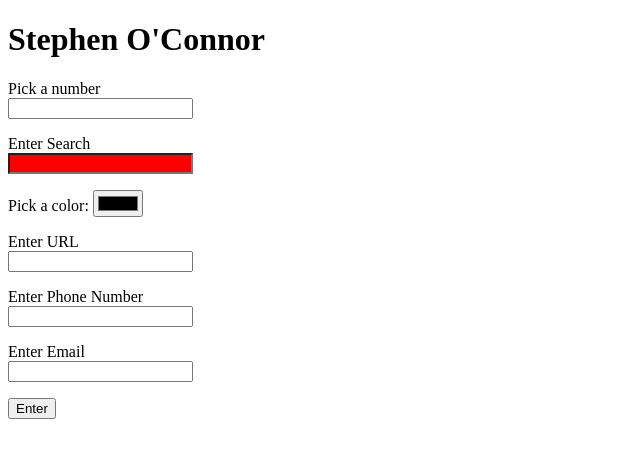
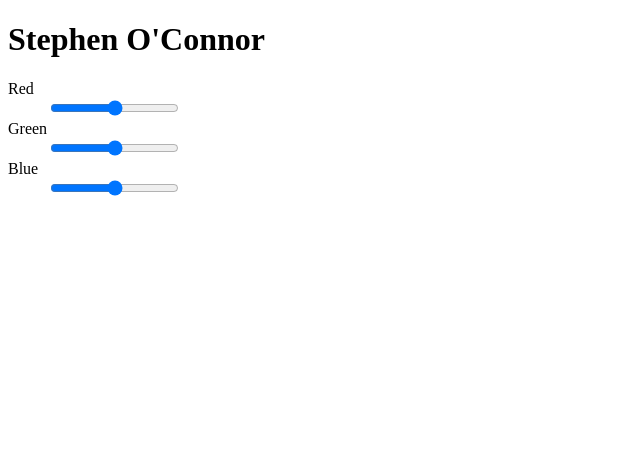
Before and after one commit to Stevo5o/HTML5-Fundamentals, a plain HTML site: page index.html in a window 1280 px wide. Shown: the whole page, without its empty margins (0-640 px from the left). Drawn offline with Linux system fonts and the light colour scheme.

Commit message:
Range HTML5 tags JS

```diff
--- a/index.html
+++ b/index.html
@@ -29,34 +29,21 @@
 
 <body>
     <h1>Stephen O'Connor</h1>
-    <form>
-        <ul>
-            <li>
-                <label for="number">Pick a number</label>
-                <input type="number">
-            </li>
-            <li>
-                <label for="color">Enter Search</label>
-                <input type="search" results>
-            </li>
-            <li>
-                <label for="color">Pick a color: </label>
-                <input type="color">
-            </li>
-            <li>
-                <label for="URL">Enter URL</label>
-                <input type="url">
-            </li>
-            <li>
-                <label for="Phone">Enter Phone Number</label>
-                <input type="tel" pattern="\d{3}\d{4}">
-            </li>
-            <li>
-                <label for="email">Enter Email</label>
-                <input type="email" required>
-            </li>
-            <input type="submit" value="Enter">
-        </ul>
-    </form>
+    <dl>
+        <dt>Red</dt>
+        <dd>
+            <input type="range" min="0" max="255" id="r" name="r">
+        </dd>
+        <dt>Green</dt>
+        <dd>
+            <input type="range" min="0" max="255" id="g" name="g">
+        </dd>
+        <dt>Blue</dt>
+        <dd>
+            <input type="range" min="0" max="255" id="b" name="b">
+        </dd>
+    </dl>
+</body>
+<script src="/js/script.js"></script>
 
 </html>
--- /dev/null
+++ b/js/script.js
@@ -0,0 +1,23 @@
+;
+(function() {
+    var heading;
+
+    function supportsRange() {
+        var i = document.createElement('input');
+        i.setAttribute('type', 'range');
+
+        return i.type === 'range';
+    }
+
+    if (supportsRange) {
+        heading = document.querySelector('h1');
+        r = document.querySelector('#r');
+        g = document.querySelector('#g');
+        b = document.querySelector('#b');
+
+        document.body.addEventListener('change', function() {
+            heading.style.color = 'rgb( ' + [r.value, g.value, b.value].join(',') + ' )';
+        }, false);
+    }
+
+})();
```
